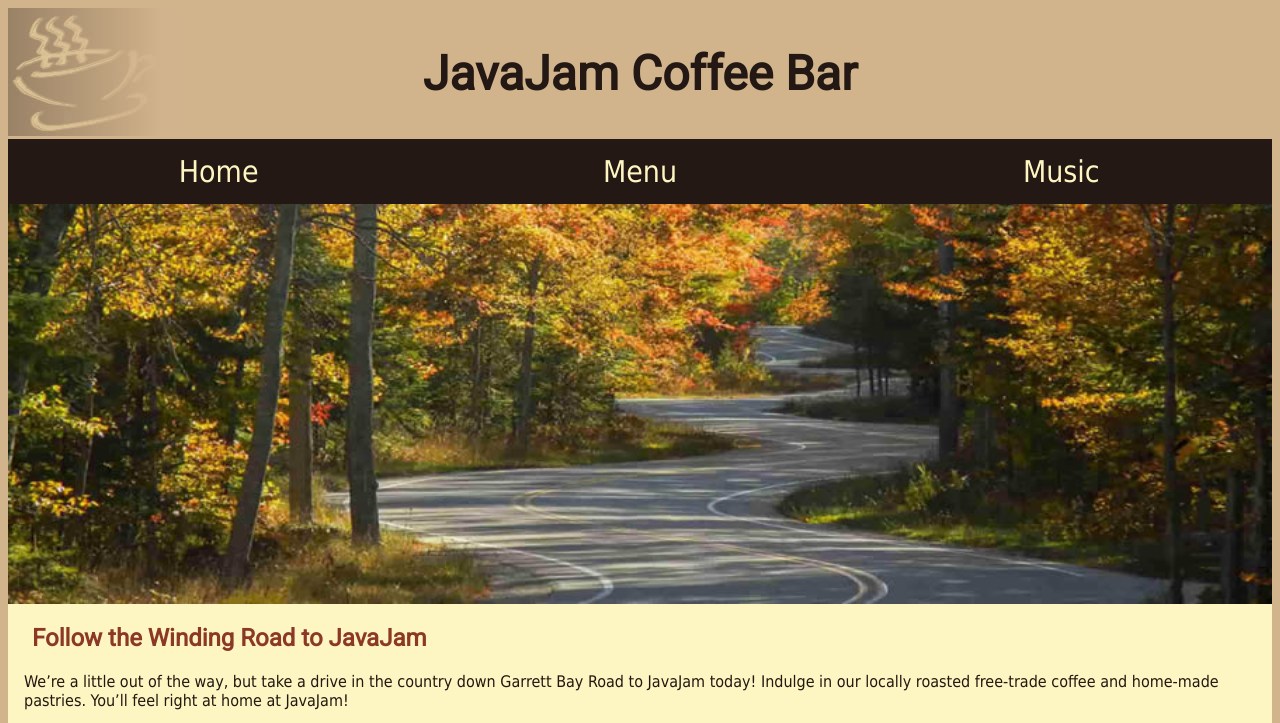
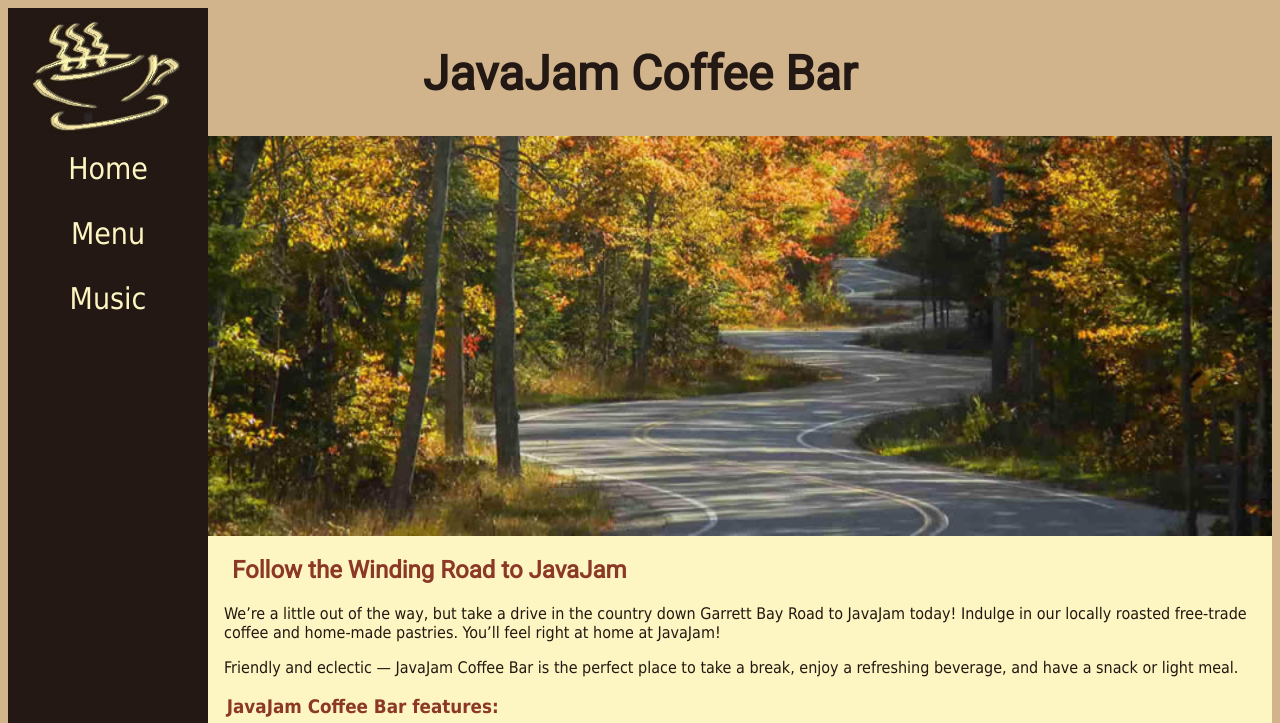
Before and after one commit to jolietatt/jolietatt.github.io, a plain HTML site: page javajam/index.html in a window 1280 px wide. Shown: the top 723 px of the page. Drawn offline with Linux system fonts and the light colour scheme.

Commit message:
Assignment 7 fix
validation error solutions

```diff
--- a/javajam/javajam.css
+++ b/javajam/javajam.css
@@ -16,7 +16,7 @@ header {
     background-image: url(images/cup.jpg);
     background-repeat: no-repeat;
     color: #231418;
-    height: 128;
+    height: 128px;
     padding: 5px 0 5px 105px;
 }
 
@@ -169,7 +169,7 @@ img {
         margin-right: 10%;
     }
 }
-@media (min-width: 1024) {
+@media (min-width: 1024px) {
     @supports (display: grid) {
         header {
             grid-area: header;
```
